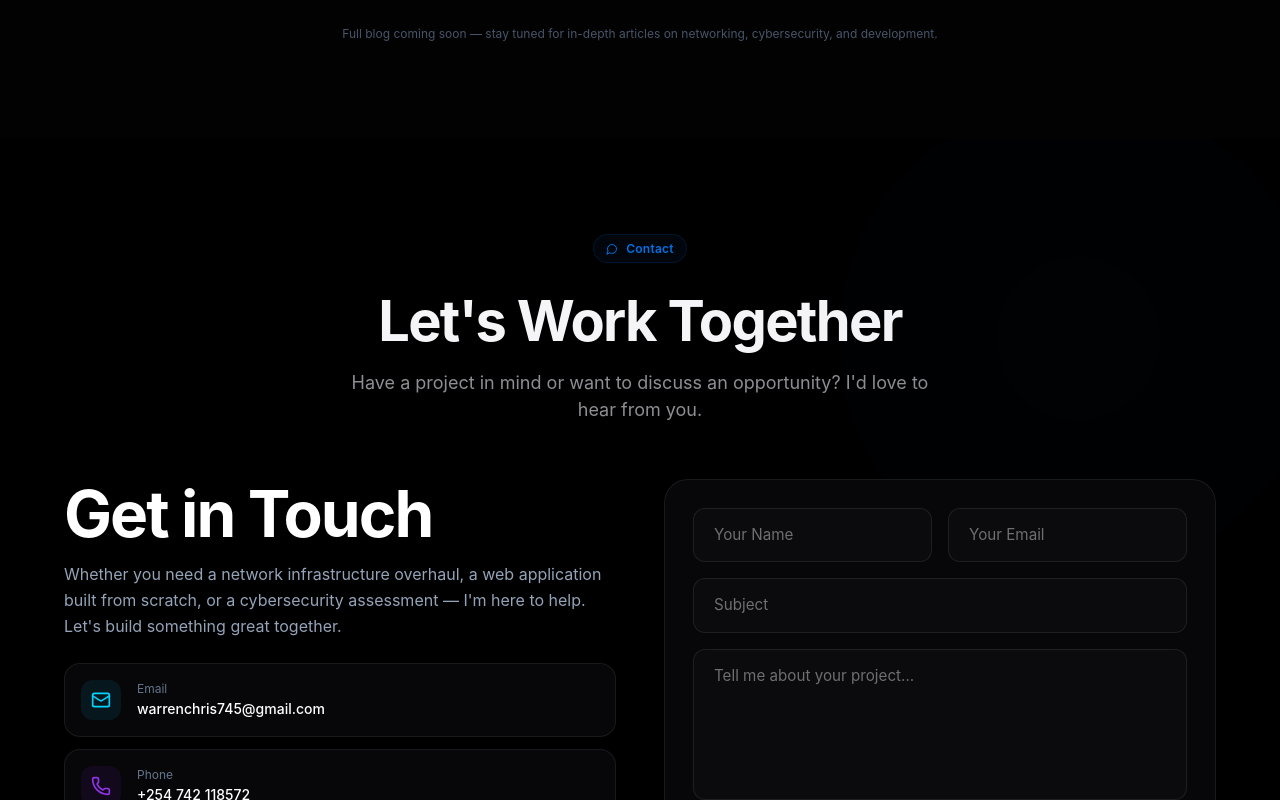
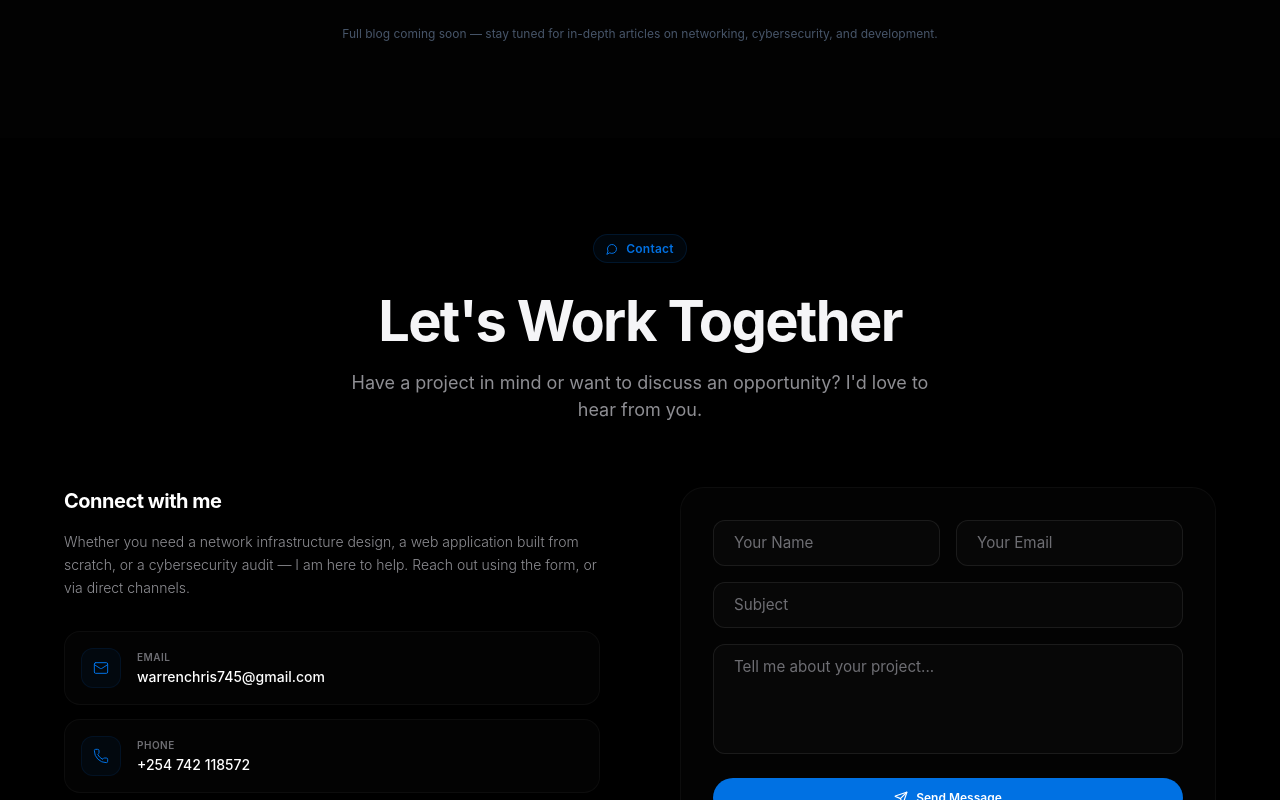
Before and after one commit to Warrenchris/Warrenchris.github.io, a React (Vite) app: page / in a window 1280 px wide. Shown: the part 11200-12000 px from the top of the page. Built offline with nearby package versions, Linux system fonts and the light colour scheme; no server answers.

Commit message:
design: redesign Contact.tsx to match Apple Keynote ending slides

```diff
--- a/src/components/sections/Contact.tsx
+++ b/src/components/sections/Contact.tsx
@@ -1,5 +1,5 @@
 import { useState, useRef } from 'react';
-import { motion } from 'framer-motion';
+import { motion, AnimatePresence } from 'framer-motion';
 import { useInView } from 'react-intersection-observer';
 import emailjs from '@emailjs/browser';
 import {
@@ -54,81 +54,78 @@ const Contact = () => {
   };
 
   const contactCards = [
-    { icon: <Mail size={20} />, label: 'Email', value: personalInfo.email, href: `mailto:${personalInfo.email}`, color: '#00d4ff' },
-    { icon: <Phone size={20} />, label: 'Phone', value: personalInfo.phone, href: `tel:${personalInfo.phone}`, color: '#9333ea' },
-    { icon: <MapPin size={20} />, label: 'Location', value: personalInfo.location, href: '#', color: '#10b981' },
+    { icon: <Mail size={16} strokeWidth={1.5} />, label: 'Email', value: personalInfo.email, href: `mailto:${personalInfo.email}` },
+    { icon: <Phone size={16} strokeWidth={1.5} />, label: 'Phone', value: personalInfo.phone, href: `tel:${personalInfo.phone.replace(/\s+/g, '')}` },
+    { icon: <MapPin size={16} strokeWidth={1.5} />, label: 'Location', value: personalInfo.location, href: '#' },
   ];
 
   return (
-    <section id="contact" className="section-wrapper relative">
-      <div className="blob blob-cyan absolute top-10 right-10 w-80 h-80 opacity-5" />
-      <div className="blob blob-purple absolute bottom-10 left-10 w-60 h-60 opacity-5" />
+    <section id="contact" className="section-wrapper relative bg-black">
+      {/* Subtle blurs */}
+      <div className="absolute top-1/4 left-1/4 w-[400px] h-[400px] bg-primary/2 blur-[140px] rounded-full pointer-events-none" />
+      <div className="absolute bottom-1/4 right-1/4 w-[500px] h-[500px] bg-accent-purple/2 blur-[140px] rounded-full pointer-events-none" />
 
-      <div className="container mx-auto px-6 max-w-7xl" ref={ref}>
+      <div className="container mx-auto px-6 max-w-6xl" ref={ref}>
+        {/* Header */}
         <motion.div
-          initial={{ opacity: 0, y: 30 }}
+          initial={{ opacity: 0, y: 20 }}
           animate={inView ? { opacity: 1, y: 0 } : {}}
-          className="text-center mb-14"
+          className="text-center mb-16"
         >
-          <span className="section-tag"><MessageCircle size={12} /> Contact</span>
-          <h2 className="section-title mt-3">
-            Let's <span className="gradient-text">Work Together</span>
-          </h2>
-          <p className="section-subtitle mx-auto mt-4 text-slate-400">
+          <span className="section-tag"><MessageCircle size={12} className="text-primary" /> Contact</span>
+          <h2 className="section-title mt-3 font-display">Let's Work Together</h2>
+          <p className="section-subtitle mx-auto mt-4 text-[var(--text-secondary)] font-light text-base">
             Have a project in mind or want to discuss an opportunity? I'd love to hear from you.
           </p>
         </motion.div>
 
-        <div className="grid lg:grid-cols-2 gap-12">
+        <div className="grid lg:grid-cols-2 gap-12 lg:gap-20 items-start">
           {/* Left — Info */}
           <motion.div
-            initial={{ opacity: 0, x: -40 }}
+            initial={{ opacity: 0, x: -30 }}
             animate={inView ? { opacity: 1, x: 0 } : {}}
             transition={{ delay: 0.15, duration: 0.6 }}
-            className="space-y-6"
+            className="space-y-8"
           >
-            <div>
-              <h3 className="font-display text-2xl font-bold text-white mb-3">Get in Touch</h3>
-              <p className="text-slate-400 leading-relaxed">
-                Whether you need a network infrastructure overhaul, a web application built from scratch,
-                or a cybersecurity assessment — I'm here to help. Let's build something great together.
+            <div className="space-y-4">
+              <h3 className="font-sans text-xl font-bold text-white tracking-tight">Connect with me</h3>
+              <p className="text-[var(--text-secondary)] leading-relaxed font-light text-sm">
+                Whether you need a network infrastructure design, a web application built from scratch,
+                or a cybersecurity audit — I am here to help. Reach out using the form, or via direct channels.
               </p>
             </div>
 
             {/* Contact cards */}
-            <div className="space-y-3">
+            <div className="space-y-3.5">
               {contactCards.map((card, i) => (
                 <motion.a
                   key={card.label}
                   href={card.href}
-                  initial={{ opacity: 0, x: -20 }}
+                  initial={{ opacity: 0, x: -10 }}
                   animate={inView ? { opacity: 1, x: 0 } : {}}
-                  transition={{ delay: 0.3 + i * 0.1 }}
-                  whileHover={{ x: 4 }}
-                  className="flex items-center gap-4 glass border border-white/06 rounded-2xl p-4 group hover:border-primary-500/20 transition-all duration-300"
+                  transition={{ delay: 0.3 + i * 0.05 }}
+                  whileHover={{ x: 2, borderColor: 'rgba(0,113,227,0.15)' }}
+                  className="flex items-center gap-4 bg-white/[0.01] border border-white/[0.04] rounded-2xl p-4 transition-all duration-300 group"
                 >
-                  <div
-                    className="w-10 h-10 rounded-xl flex items-center justify-center flex-shrink-0 transition-transform group-hover:scale-110"
-                    style={{ background: `${card.color}15`, color: card.color }}
-                  >
+                  <div className="w-10 h-10 rounded-xl bg-primary/5 flex items-center justify-center text-primary border border-primary/10 transition-transform group-hover:scale-102 flex-shrink-0">
                     {card.icon}
                   </div>
-                  <div>
-                    <div className="text-xs text-slate-500 mb-0.5">{card.label}</div>
-                    <div className="text-sm text-white font-medium">{card.value}</div>
+                  <div className="min-w-0">
+                    <div className="text-[10px] text-[var(--text-muted)] font-semibold uppercase tracking-wider mb-0.5">{card.label}</div>
+                    <div className="text-sm text-white font-medium truncate">{card.value}</div>
                   </div>
                 </motion.a>
               ))}
             </div>
 
             {/* Social links */}
-            <div className="pt-4">
-              <p className="text-xs text-slate-500 uppercase tracking-widest mb-4">Find Me On</p>
+            <div className="pt-4 space-y-4">
+              <p className="text-[10px] text-[var(--text-muted)] uppercase tracking-[0.25em] font-semibold">Find Me On</p>
               <div className="flex gap-3">
                 {[
-                  { icon: <Github size={20} />, href: personalInfo.github, label: 'GitHub', color: '#fff' },
-                  { icon: <Linkedin size={20} />, href: personalInfo.linkedin, label: 'LinkedIn', color: '#0077b5' },
-                  { icon: <Mail size={20} />, href: `mailto:${personalInfo.email}`, label: 'Email', color: '#00d4ff' },
+                  { icon: <Github size={18} />, href: personalInfo.github, label: 'GitHub' },
+                  { icon: <Linkedin size={18} />, href: personalInfo.linkedin, label: 'LinkedIn' },
+                  { icon: <Mail size={18} />, href: `mailto:${personalInfo.email}`, label: 'Email' },
                 ].map((s) => (
                   <motion.a
                     key={s.label}
@@ -136,9 +133,9 @@ const Contact = () => {
                     target="_blank"
                     rel="noopener noreferrer"
                     aria-label={s.label}
-                    whileHover={{ scale: 1.15, y: -3 }}
-                    whileTap={{ scale: 0.9 }}
-                    className="w-12 h-12 rounded-xl glass border border-white/10 flex items-center justify-center text-slate-400 hover:text-white hover:border-primary-500/30 transition-all duration-200"
+                    whileHover={{ scale: 1.05, y: -2 }}
+                    whileTap={{ scale: 0.95 }}
+                    className="w-10 h-10 rounded-full border border-[var(--border-color)] bg-[var(--glass-bg)] flex items-center justify-center text-[var(--text-secondary)] hover:text-white hover:border-[var(--text-secondary)] transition-all duration-200"
                   >
                     {s.icon}
                   </motion.a>
@@ -149,35 +146,40 @@ const Contact = () => {
 
           {/* Right — Form */}
           <motion.div
-            initial={{ opacity: 0, x: 40 }}
+            initial={{ opacity: 0, x: 30 }}
             animate={inView ? { opacity: 1, x: 0 } : {}}
             transition={{ delay: 0.2, duration: 0.6 }}
           >
-            <div className="glass border border-white/08 rounded-3xl p-7">
+            <div className="bg-white/[0.01] border border-white/[0.04] backdrop-blur-md rounded-3xl p-8 shadow-lg">
+              <AnimatePresence mode="wait">
                 {formState === 'success' ? (
                   <motion.div
-                  initial={{ scale: 0.8, opacity: 0 }}
+                    key="success"
+                    initial={{ scale: 0.95, opacity: 0 }}
                     animate={{ scale: 1, opacity: 1 }}
+                    exit={{ scale: 0.95, opacity: 0 }}
                     className="flex flex-col items-center justify-center py-12 text-center"
                   >
                     <motion.div
-                    animate={{ scale: [1, 1.2, 1] }}
+                      animate={{ scale: [1, 1.08, 1] }}
                       transition={{ duration: 0.5 }}
                     >
-                    <CheckCircle size={56} className="text-green-400 mb-4" />
+                      <CheckCircle size={48} className="text-[#30D158] mb-4" />
                     </motion.div>
-                  <h3 className="font-display font-bold text-white text-xl mb-2">Message Sent!</h3>
-                  <p className="text-slate-400">Thanks for reaching out. I'll get back to you within 24 hours.</p>
+                    <h3 className="font-sans font-bold text-white text-lg mb-2">Message Sent</h3>
+                    <p className="text-xs text-[var(--text-secondary)]">Thanks for reaching out. I'll get back to you within 24 hours.</p>
                   </motion.div>
                 ) : formState === 'error' ? (
                   <motion.div
-                  initial={{ scale: 0.8, opacity: 0 }}
+                    key="error"
+                    initial={{ scale: 0.95, opacity: 0 }}
                     animate={{ scale: 1, opacity: 1 }}
+                    exit={{ scale: 0.95, opacity: 0 }}
                     className="flex flex-col items-center justify-center py-12 text-center"
                   >
-                  <XCircle size={56} className="text-red-400 mb-4" />
-                  <h3 className="font-display font-bold text-white text-xl mb-2">Something went wrong</h3>
-                  <p className="text-slate-400">Please try again or email me directly.</p>
+                    <XCircle size={48} className="text-[#FF3B30] mb-4" />
+                    <h3 className="font-sans font-bold text-white text-lg mb-2">Something went wrong</h3>
+                    <p className="text-xs text-[var(--text-secondary)]">Please try again or email me directly.</p>
                   </motion.div>
                 ) : (
                   <form ref={formRef} onSubmit={handleSubmit} noValidate className="space-y-4">
@@ -187,20 +189,20 @@ const Contact = () => {
                           type="text"
                           name="name"
                           placeholder="Your Name"
-                        className={`form-input ${errors.name ? 'border-red-500/50' : ''}`}
+                          className={`form-input bg-white/[0.01] border-white/[0.04] rounded-2xl p-4 text-xs text-white placeholder-slate-500 focus:border-primary focus:ring-0 w-full ${errors.name ? 'border-[#FF3B30]/50' : ''}`}
                           aria-label="Name"
                         />
-                      {errors.name && <p className="text-xs text-red-400 mt-1">{errors.name}</p>}
+                        {errors.name && <p className="text-[10px] text-[#FF3B30] font-semibold mt-1">{errors.name}</p>}
                       </div>
                       <div>
                         <input
                           type="email"
                           name="email"
                           placeholder="Your Email"
-                        className={`form-input ${errors.email ? 'border-red-500/50' : ''}`}
+                          className={`form-input bg-white/[0.01] border-white/[0.04] rounded-2xl p-4 text-xs text-white placeholder-slate-500 focus:border-primary focus:ring-0 w-full ${errors.email ? 'border-[#FF3B30]/50' : ''}`}
                           aria-label="Email"
                         />
-                      {errors.email && <p className="text-xs text-red-400 mt-1">{errors.email}</p>}
+                        {errors.email && <p className="text-[10px] text-[#FF3B30] font-semibold mt-1">{errors.email}</p>}
                       </div>
                     </div>
 
@@ -208,7 +210,7 @@ const Contact = () => {
                       type="text"
                       name="subject"
                       placeholder="Subject"
-                    className="form-input"
+                      className="form-input bg-white/[0.01] border-white/[0.04] rounded-2xl p-4 text-xs text-white placeholder-slate-500 focus:border-primary focus:ring-0 w-full"
                       aria-label="Subject"
                     />
 
@@ -217,33 +219,34 @@ const Contact = () => {
                         name="message"
                         rows={5}
                         placeholder="Tell me about your project..."
-                      className={`form-input resize-none ${errors.message ? 'border-red-500/50' : ''}`}
+                        className={`form-input bg-white/[0.01] border-white/[0.04] rounded-2xl p-4 text-xs text-white placeholder-slate-500 focus:border-primary focus:ring-0 w-full resize-none ${errors.message ? 'border-[#FF3B30]/50' : ''}`}
                         aria-label="Message"
                       />
-                    {errors.message && <p className="text-xs text-red-400 mt-1">{errors.message}</p>}
+                      {errors.message && <p className="text-[10px] text-[#FF3B30] font-semibold mt-1">{errors.message}</p>}
                     </div>
 
                     <motion.button
                       type="submit"
                       disabled={formState === 'sending'}
-                    whileHover={{ scale: formState === 'sending' ? 1 : 1.02, boxShadow: '0 0 30px rgba(0,212,255,0.4)' }}
-                    whileTap={{ scale: 0.98 }}
-                    className="w-full flex items-center justify-center gap-2 py-4 rounded-2xl bg-gradient-to-r from-primary-500 to-accent-purple text-white font-semibold text-base shadow-neon-cyan disabled:opacity-60 disabled:cursor-not-allowed transition-all duration-300"
+                      whileHover={{ scale: formState === 'sending' ? 1 : 1.01 }}
+                      whileTap={{ scale: 0.99 }}
+                      className="w-full flex items-center justify-center gap-2 py-3 rounded-full bg-primary text-white font-semibold text-xs disabled:opacity-60 disabled:cursor-not-allowed transition-all duration-200 shadow-sm"
                     >
                       {formState === 'sending' ? (
                         <>
-                        <Loader2 size={18} className="animate-spin" />
-                        Sending...
+                          <Loader2 size={14} className="animate-spin" />
+                          <span>Sending...</span>
                         </>
                       ) : (
                         <>
-                        <Send size={18} />
-                        Send Message
+                          <Send size={14} />
+                          <span>Send Message</span>
                         </>
                       )}
                     </motion.button>
                   </form>
                 )}
+              </AnimatePresence>
             </div>
           </motion.div>
         </div>
```
Lines whose indentation alone changed are shown as unchanged.
